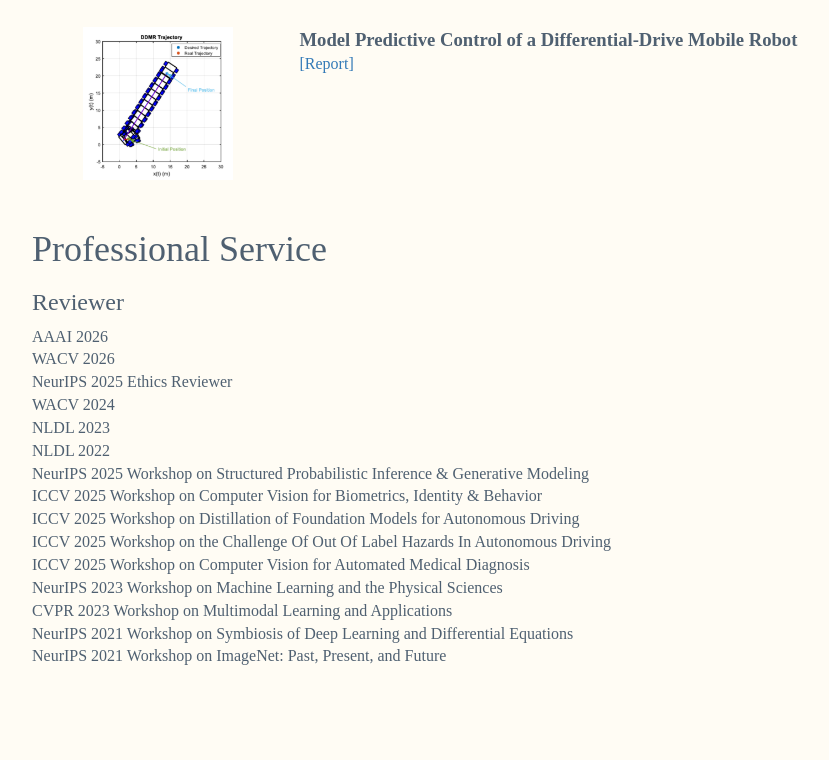
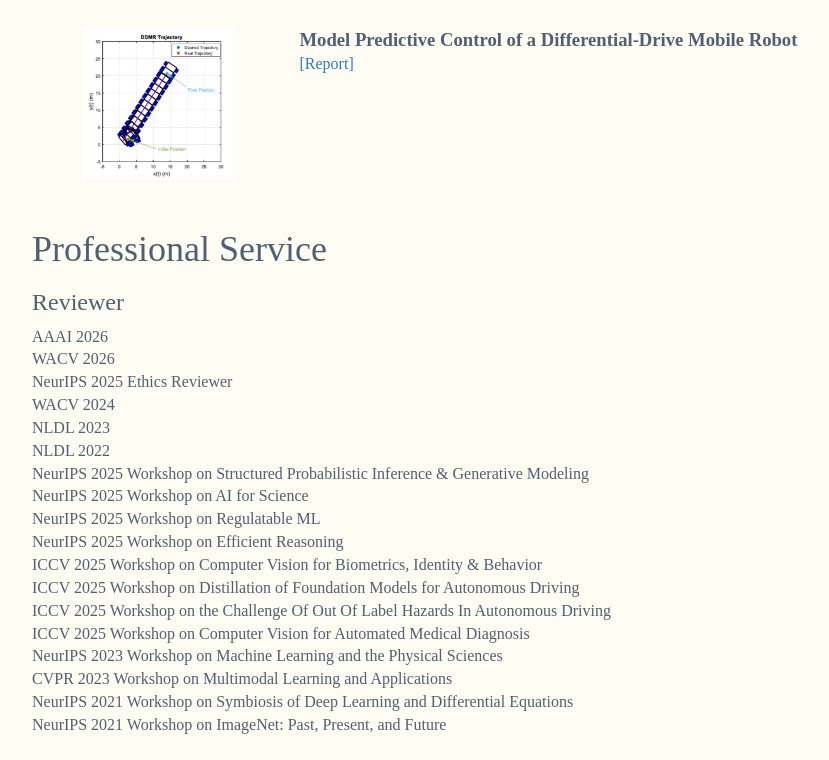
Before and after one commit to abhinavsagar/abhinavsagar.github.io, a plain HTML site: page index.html in a window 1280 px wide. Shown: the part 3820-4580 px from the top of the page, without its empty margins (103-932 px from the left). Before the commit the page ends 4511 px from the top, so only its background shows below. Drawn offline with nearby package versions, Linux system fonts and the light colour scheme.

Commit message:
Update index.html

```diff
--- a/index.html
+++ b/index.html
@@ -471,6 +471,9 @@
           NLDL 2023<br>
           NLDL 2022<br>
           NeurIPS 2025 Workshop on Structured Probabilistic Inference & Generative Modeling<br>
+          NeurIPS 2025 Workshop on AI for Science<br>
+          NeurIPS 2025 Workshop on Regulatable ML<br>
+          NeurIPS 2025 Workshop on Efficient Reasoning<br>
           ICCV 2025 Workshop on Computer Vision for Biometrics, Identity & Behavior <br>
           ICCV 2025 Workshop on Distillation of Foundation Models for Autonomous Driving<br>
           ICCV 2025 Workshop on the Challenge Of Out Of Label Hazards In Autonomous Driving<br>
```
